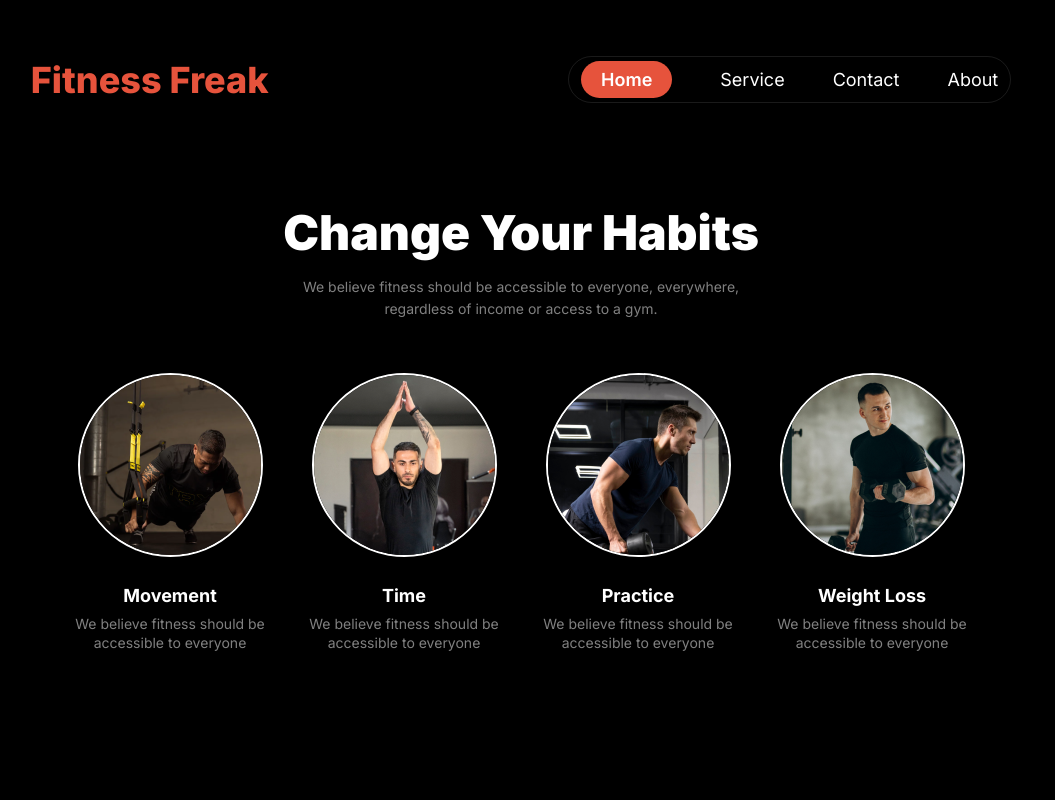
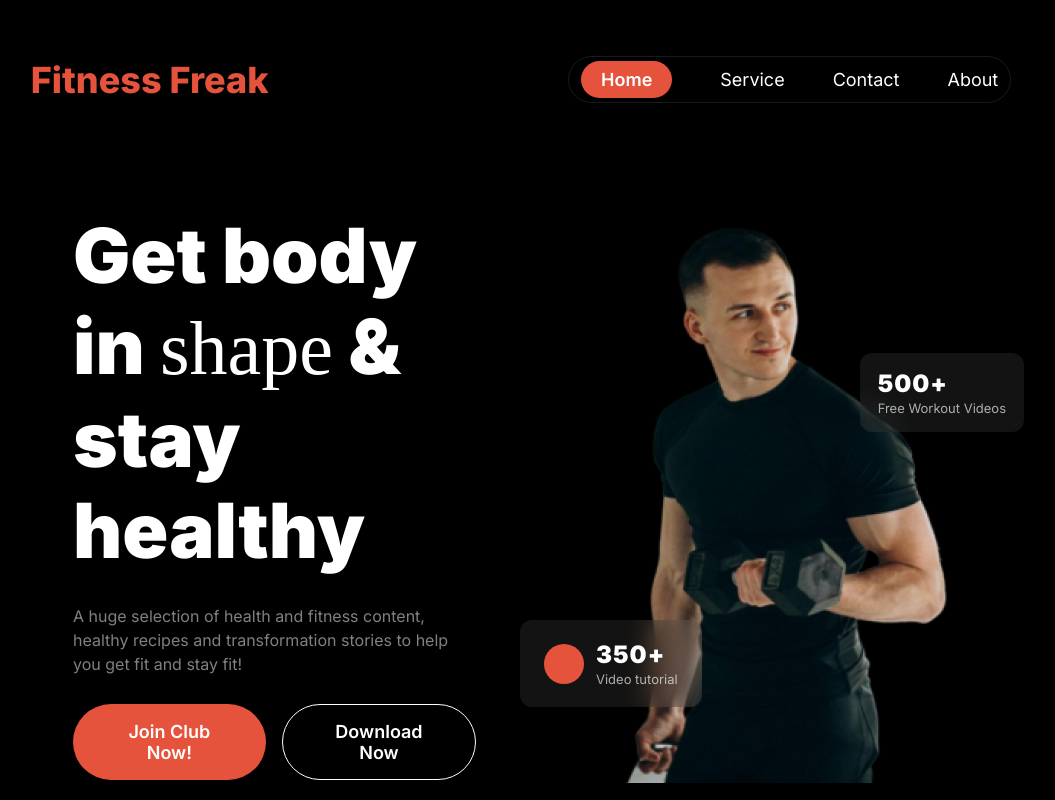
Before and after one commit to kaziErfan/fitness-blog, a plain HTML site: page index.html in a window 1280 px wide. Shown: the top 800 px of the page, without its empty margins (119-1174 px from the left). Drawn offline with Linux system fonts and the light colour scheme; a web font is replaced by a local one.

Commit message:
banner section uncomenten

```diff
--- a/index.html
+++ b/index.html
@@ -32,7 +32,7 @@
         </nav>
 
         <!-- Banner Section -->
-        <!-- <section class="banner-section display-flex section-margin">
+        <section class="banner-section display-flex section-margin">
             <div class="banner-left-content">
                 <h3 class="banner-title">Get body in <span class="font-imperial">shape</span> & stay healthy</h3>
                 <p class="banner-description">A huge selection of health and fitness content, healthy recipes and
@@ -60,7 +60,7 @@
                     </div>
                 </div>
             </div>
-        </section> -->
+        </section>
     </header>
 
     <!-- Main Section -->
```
